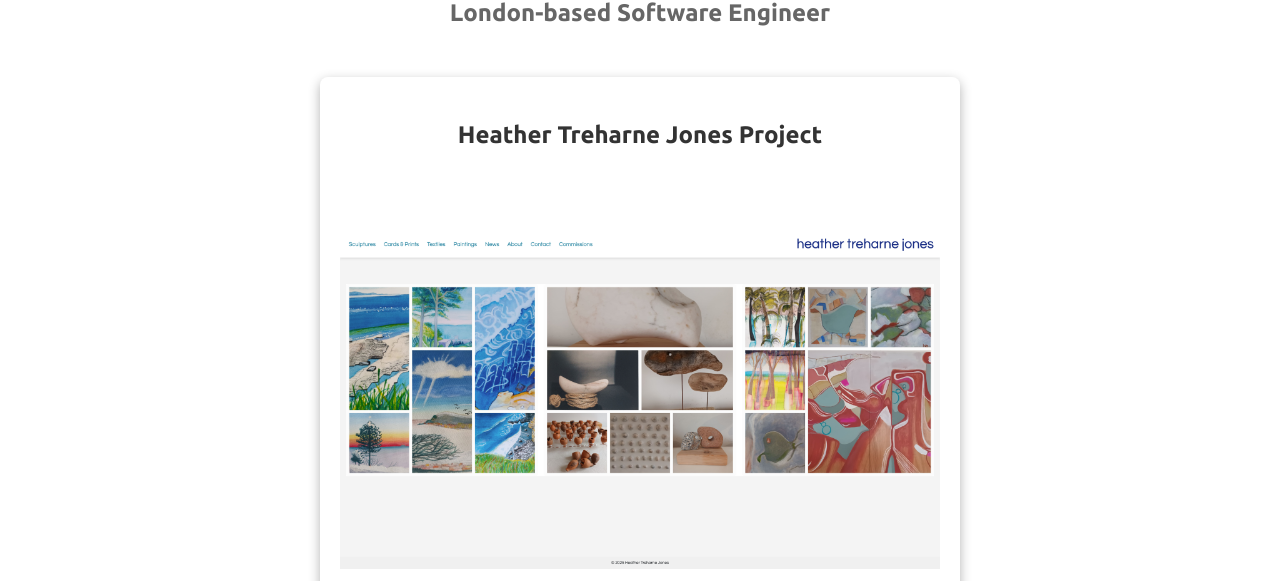
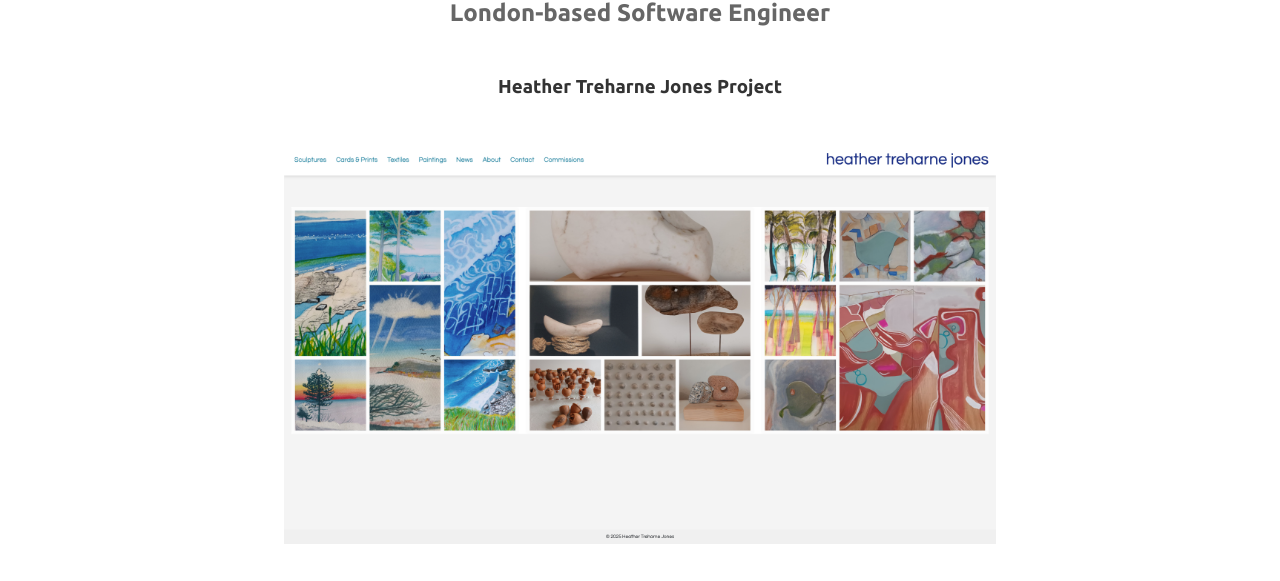
Before and after one commit to sdg877/react_portfolio, a React (Create React App) app: page /projects/HTJ in a window 1280 px wide. Shown: the part 196-777 px from the top of the page. Built offline with nearby package versions, Linux system fonts and the light colour scheme; no server answers.

Commit message:
Animation and more detail added

```diff
--- a/src/pages/ProjectPages/HTreharneJones.jsx
+++ b/src/pages/ProjectPages/HTreharneJones.jsx
@@ -1,65 +1,107 @@
 import React from "react";
 import { Link } from "react-router-dom";
+import { motion } from "framer-motion";
 import HTJImage from "../../Images/HTJ.png";
-import "../../Styles/Projects.css"
+import "../../Styles/Projects.css";
 
 const HTreharneJones = () => {
   return (
-    <div className="info-card">
-      <h3>Heather Treharne Jones Project</h3>
+    <motion.div
+      className="info-card-project"
+      initial={{ opacity: 0, y: 20 }}
+      animate={{ opacity: 1, y: 0 }}
+      transition={{ duration: 0.6 }}
+    >
+      <motion.h3
+        initial={{ opacity: 0, y: -10 }}
+        animate={{ opacity: 1, y: 0 }}
+        transition={{ delay: 0.3, duration: 0.5 }}
+      >
+        Heather Treharne Jones Project
+      </motion.h3>
       <br />
       <br />
-      <div>
-        <img
+      <motion.div initial={{ opacity: 0 }} animate={{ opacity: 1 }} transition={{ delay: 0.5 }}>
+        <motion.img
           src={HTJImage}
           alt="Heather Treharne Jones"
           className="project-image"
+          initial={{ scale: 0.9, opacity: 0 }}
+          animate={{ scale: 1, opacity: 1 }}
+          transition={{ duration: 0.5 }}
         />
         <br />
         <br />
-        <p>
+        <motion.p className="details" initial={{ opacity: 0 }} animate={{ opacity: 1 }} transition={{ delay: 0.6 }}>
           This project was my first freelance commission, where I built a clean,
           professional website for an artist to showcase their work, connect
-          with customers, and manage sales and commissions. The site features
-          galleries for different art mediums, a contact form, a news section,
-          and a secure admin area for the client to manage content
-          independently. I handled both design and development using the MERN
-          stack, ensuring responsive functionality across devices and seamless
-          backend management for artwork and news updates.
-        </p>
+          with customers, and manage sales and commissions. The site includes
+          a secure admin area for content management, along with galleries, a
+          contact form, a news section, and a commissions page.
+        </motion.p>
         <br />
+        <motion.p className="details" initial={{ opacity: 0 }} animate={{ opacity: 1 }} transition={{ delay: 0.7 }}>
+          The client had a vision for a "clean" look with specific design preferences,
+          including colours and a banner image. They also needed the ability to update
+          artwork and news independently. I handled both the design and development
+          while ensuring seamless user experience across devices.
+        </motion.p>
         <br />
-        <a
+        <motion.p className="details" initial={{ opacity: 0 }} animate={{ opacity: 1 }} transition={{ delay: 0.8 }}>
+          A key challenge was configuring the S3 bucket for image uploads, which I resolved
+          by adjusting bucket settings. I also tackled issues with mobile file uploads
+          by modifying nginx settings and fixed special character handling with
+          backend encryption and frontend decryption.
+        </motion.p>
+        <br />
+        <motion.p className="details" initial={{ opacity: 0 }} animate={{ opacity: 1 }} transition={{ delay: 0.9 }}>
+          This project strengthened my ability to communicate technical concepts to
+          non-technical clients and enhanced my project management skills. The website
+          has been thoroughly tested, with no known bugs, and allows the client to manage
+          their content with ease.
+        </motion.p>
+        <br />
+        <motion.a
           href="https://htreharnejones.co.uk/"
           target="_blank"
           rel="noopener noreferrer"
+          className="custom-link"
+          whileHover={{ scale: 1.1 }}
         >
           Check out the site!
-        </a>
+        </motion.a>
         <br />
         <br />
-        <a
+        <motion.a
           href="https://github.com/sdg877/hj_frontend"
           target="_blank"
           rel="noopener noreferrer"
+          className="custom-link"
+          whileHover={{ scale: 1.1 }}
         >
           Frontend GitHub Link
-        </a>
+        </motion.a>
         <br />
         <br />
-        <a
+        <motion.a
           href="https://github.com/yourusername/htj_backend"
           target="_blank"
           rel="noopener noreferrer"
+          className="custom-link"
+          whileHover={{ scale: 1.1 }}
         >
           Backend GitHub Link
-        </a>
+        </motion.a>
         <br />
         <br />
-        <Link to="/projects/GourmetGallery">Next Project: Gourmet Gallery</Link>
+        <motion.div whileHover={{ scale: 1.05 }}>
+          <Link to="/projects/GourmetGallery" className="custom-link-bottom">
+            Next Project: Gourmet Gallery
+          </Link>
+        </motion.div>
         <br />
-      </div>
-    </div>
+      </motion.div>
+    </motion.div>
   );
 };
 
```
